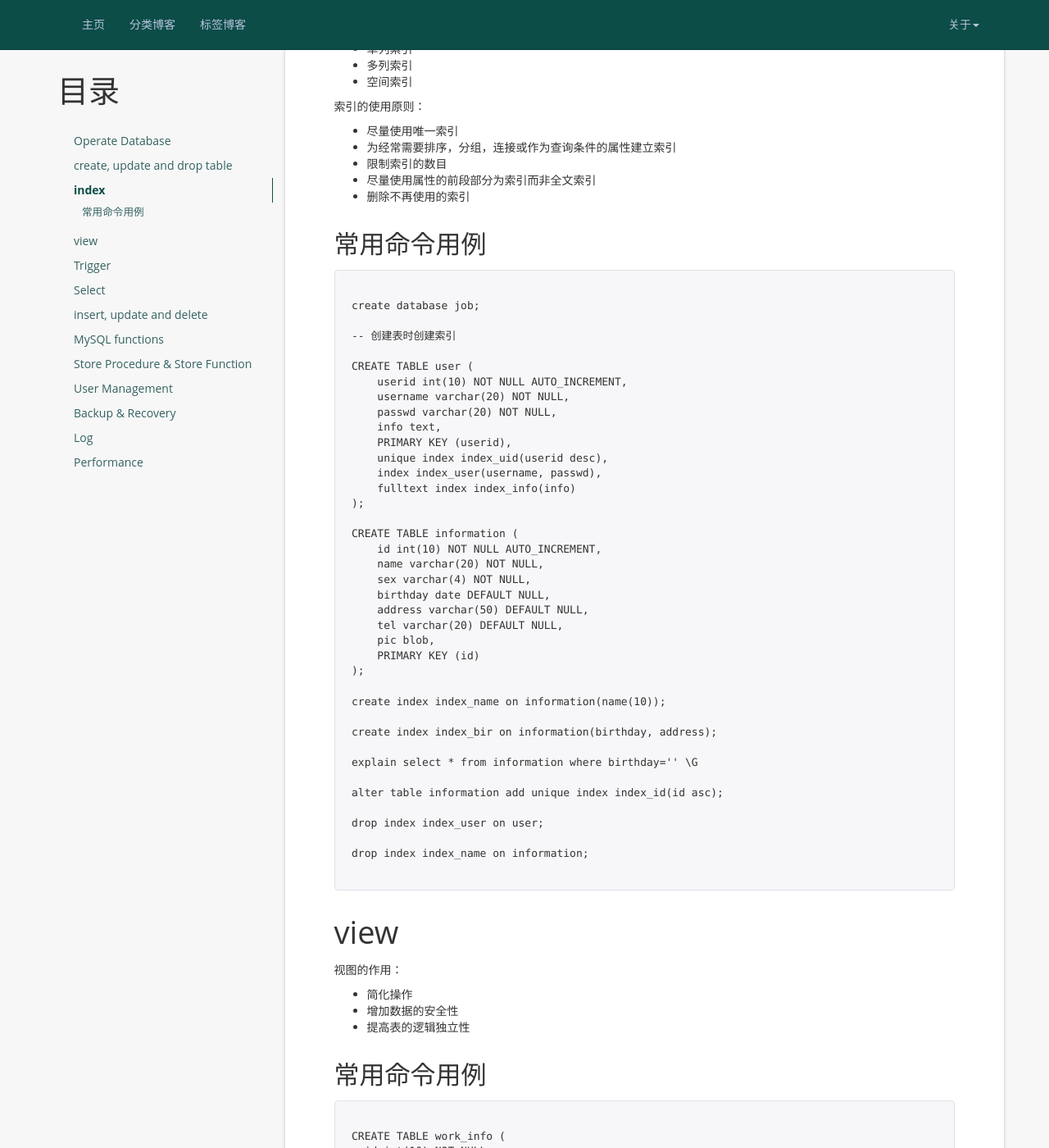
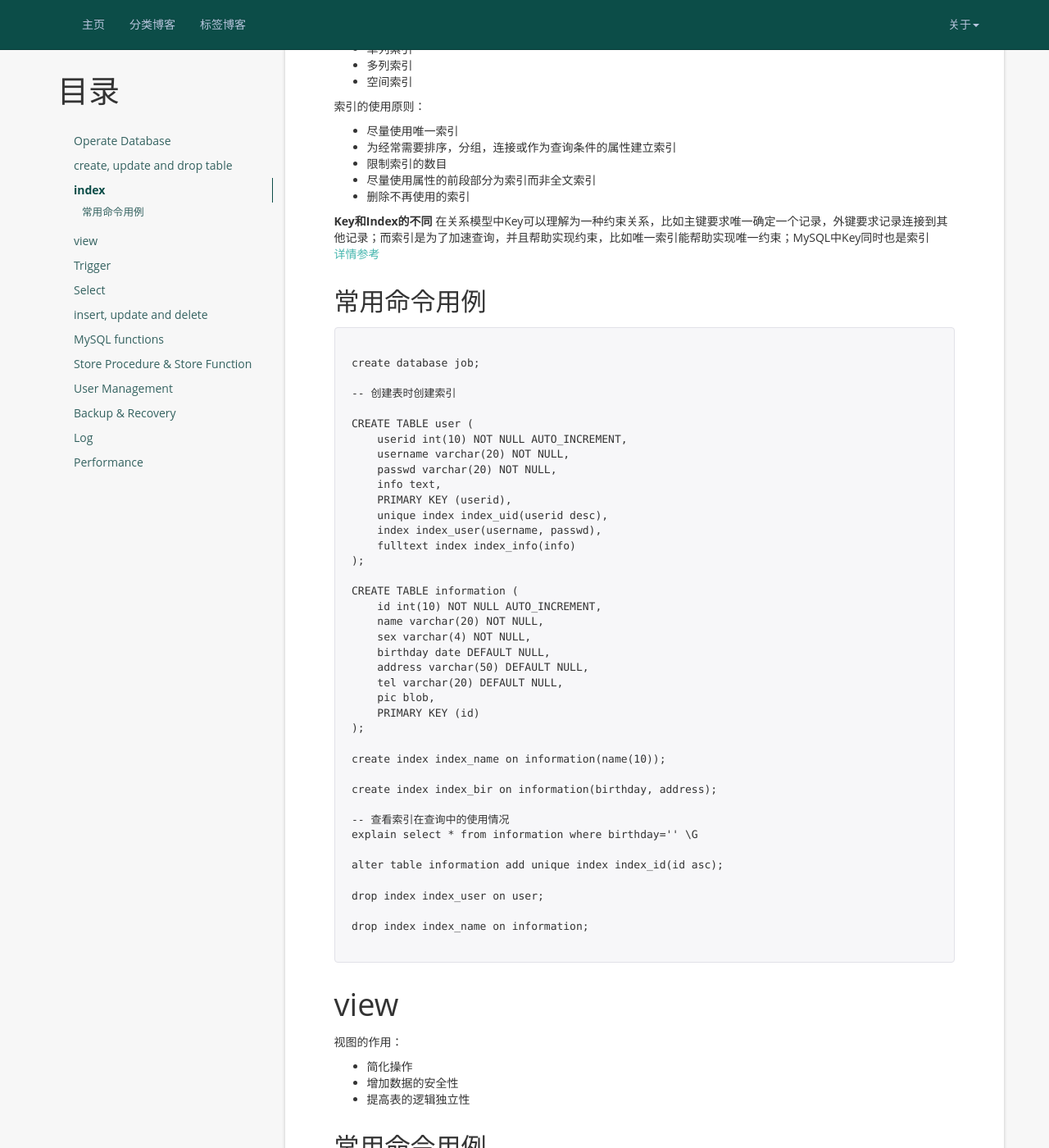
Before and after one commit to junxigu/mySiteJekyll, a Jekyll site: the page built from _posts/2017-05-13-MySQL基本知识.md, in a window 1280 px wide and 1400 px high, scrolled down 2199 px. Shown: the whole window at 82% size. Built offline with Jekyll 4.4.1, drawn with Linux system fonts in a browser that asks for light colours; comment, search, counter and statistics services are not loaded.

Commit message:
update doc

````diff
--- a/_posts/2017-05-13-MySQL基本知识.md
+++ b/_posts/2017-05-13-MySQL基本知识.md
@@ -113,6 +113,10 @@ alter table gradeInfo add constraint s_num foreign key(s_num) references student
 * 尽量使用属性的前段部分为索引而非全文索引
 * 删除不再使用的索引
 
+**Key和Index的不同**
+在关系模型中Key可以理解为一种约束关系，比如主键要求唯一确定一个记录，外键要求记录连接到其他记录；而索引是为了加速查询，并且帮助实现约束，比如唯一索引能帮助实现唯一约束；MySQL中Key同时也是索引
+[详情参考](http://discuss.fogcreek.com/joelonsoftware5/default.asp?cmd=show&ixPost=152398)
+
 ## 常用命令用例
 
 ```
@@ -147,6 +151,7 @@ create index index_name on information(name(10));
 
 create index index_bir on information(birthday, address);
 
+-- 查看索引在查询中的使用情况
 explain select * from information where birthday='' \G
 
 alter table information add unique index index_id(id asc);
````
Also changed, not shown: _posts/2017-01-04-Java多线程汇总.md (+4 -4 lines).
